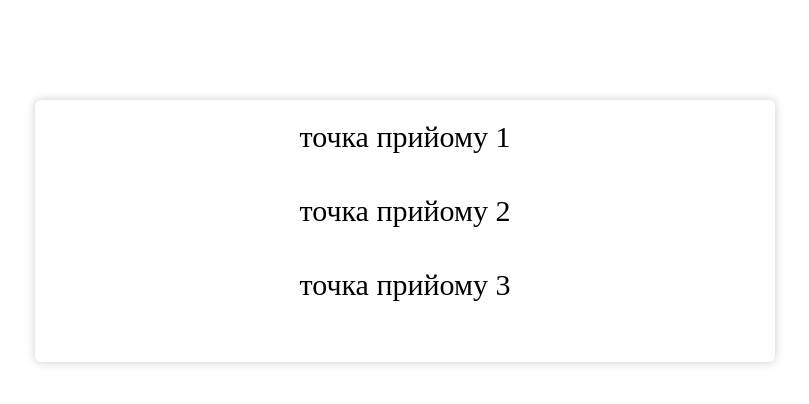
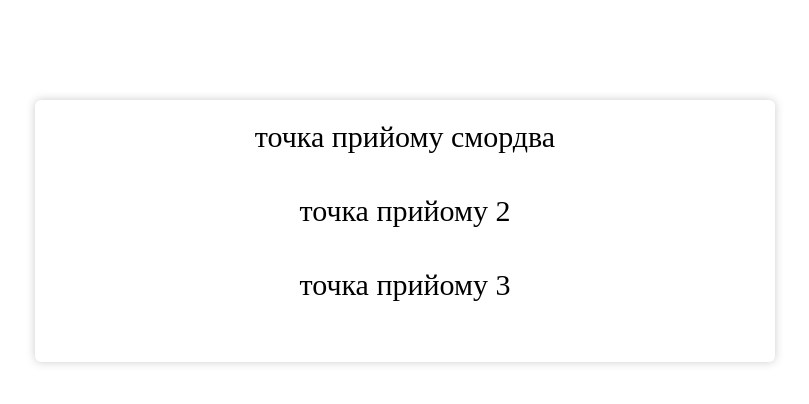
Before and after one commit to andrii-kyrianov/pruyom-v2, a plain HTML site: page index.html in a window 1280 px wide. Shown: the whole page, without its empty margins (235-1044 px from the left). Drawn offline with Linux system fonts and the light colour scheme.

Commit message:
Update index.html

```diff
--- a/index.html
+++ b/index.html
@@ -44,7 +44,7 @@
   <div class="container">
     <ul class="menu">
       <li class="menu__item">
-        <a href="./tothka1.html" class="menu__item-link">точка прийому 1</a>
+        <a href="./tothka1.html" class="menu__item-link">точка прийому смордва</a>
       </li>
       <li class="menu__item">
         <a href="./tothka2.html" class="menu__item-link">точка прийому 2</a>
```
